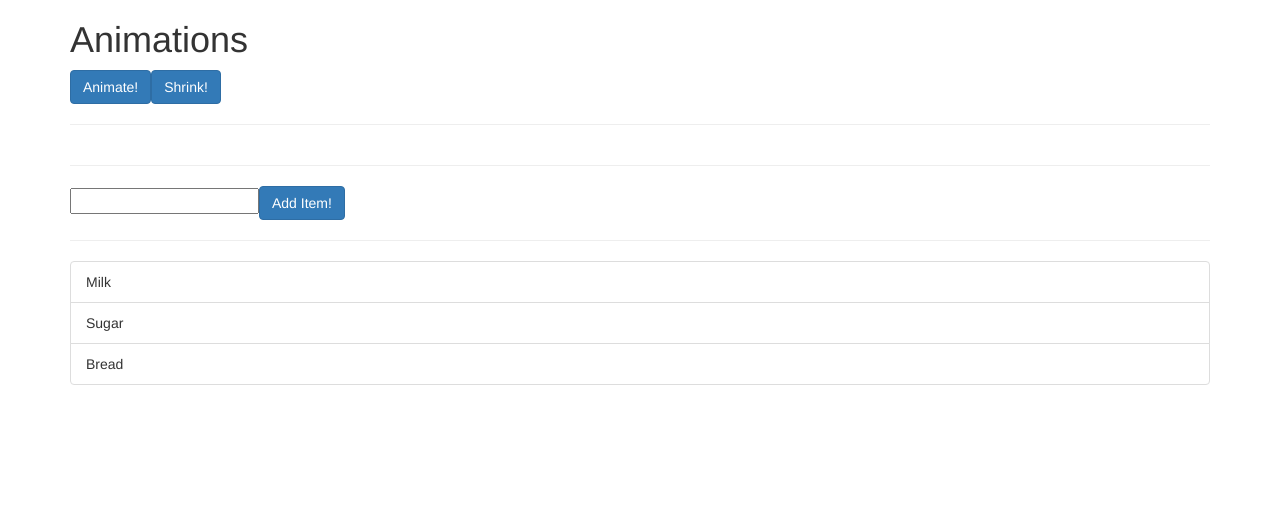
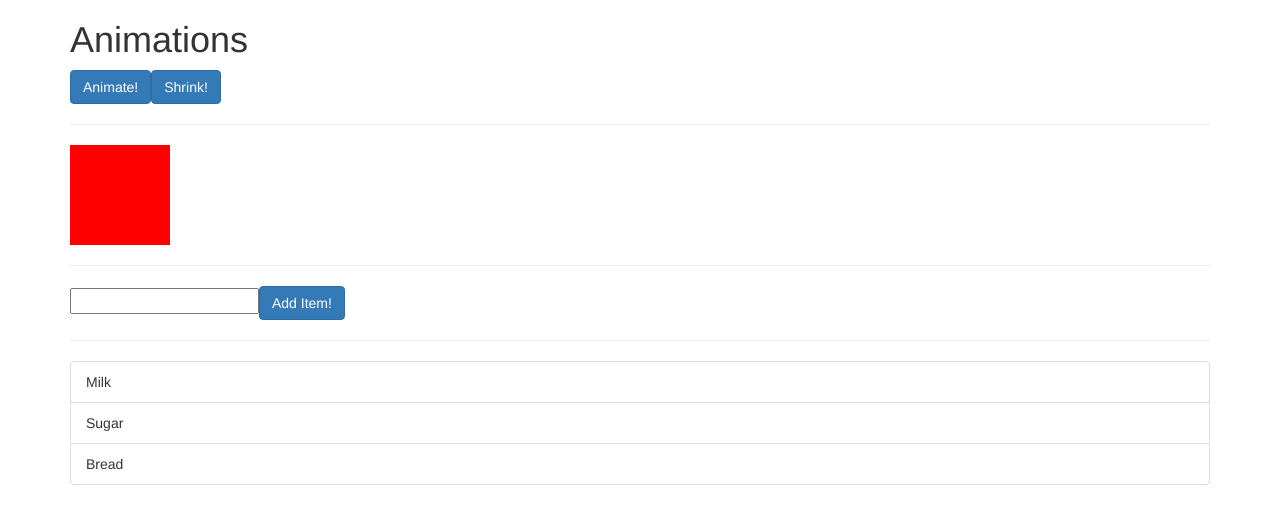
Before and after one commit to schemr/angular4-study, an Angular app in the folder animations/: page / in a window 1280 px wide. Shown: the top 524 px of the page. Built offline with nearby package versions, Linux system fonts and the light colour scheme.

Commit message:
기본 애니메이션 구현 (divState)

```diff
--- a/animations/src/app/app.component.html
+++ b/animations/src/app/app.component.html
@@ -5,7 +5,10 @@
       <button class="btn btn-primary" (click)="onAnimate()">Animate!</button>
       <button class="btn btn-primary" (click)="onShrink()">Shrink!</button>
       <hr>
-      <div></div>
+      <div
+        style="width: 100px; height: 100px"
+        [@divState]="state">
+      </div>
     </div>
   </div>
   <hr>
--- a/animations/src/app/app.component.ts
+++ b/animations/src/app/app.component.ts
@@ -1,12 +1,39 @@
 import { Component } from '@angular/core';
+
+import {
+  trigger,
+  state,
+  style,
+  transition,
+  animate,
+} from '@angular/animations';
 
 @Component({
   selector: 'app-root',
   templateUrl: './app.component.html',
-  styleUrls: ['./app.component.css']
+  styleUrls: ['./app.component.css'],
+	animations: [
+    trigger('divState', [
+      state('normal', style({
+        'background-color': 'red',
+        transform: 'translateX(0)'
+      })),
+      state('highlighted', style({
+        'background-color': 'blue',
+        transform: 'translateX(100px)'
+      })),
+      transition('normal <=> highlighted', animate(300)),
+      // transition('highlighted => normal', animate(800))
+    ])
+		]
 })
 export class AppComponent {
+	state = 'normal';
   list = ['Milk', 'Sugar', 'Bread'];
+
+	onAnimate() {
+    this.state == 'normal' ? this.state = 'highlighted' : this.state = 'normal';
+  }
 
 	onAdd(item) {
 		this.list.push(item);
```
